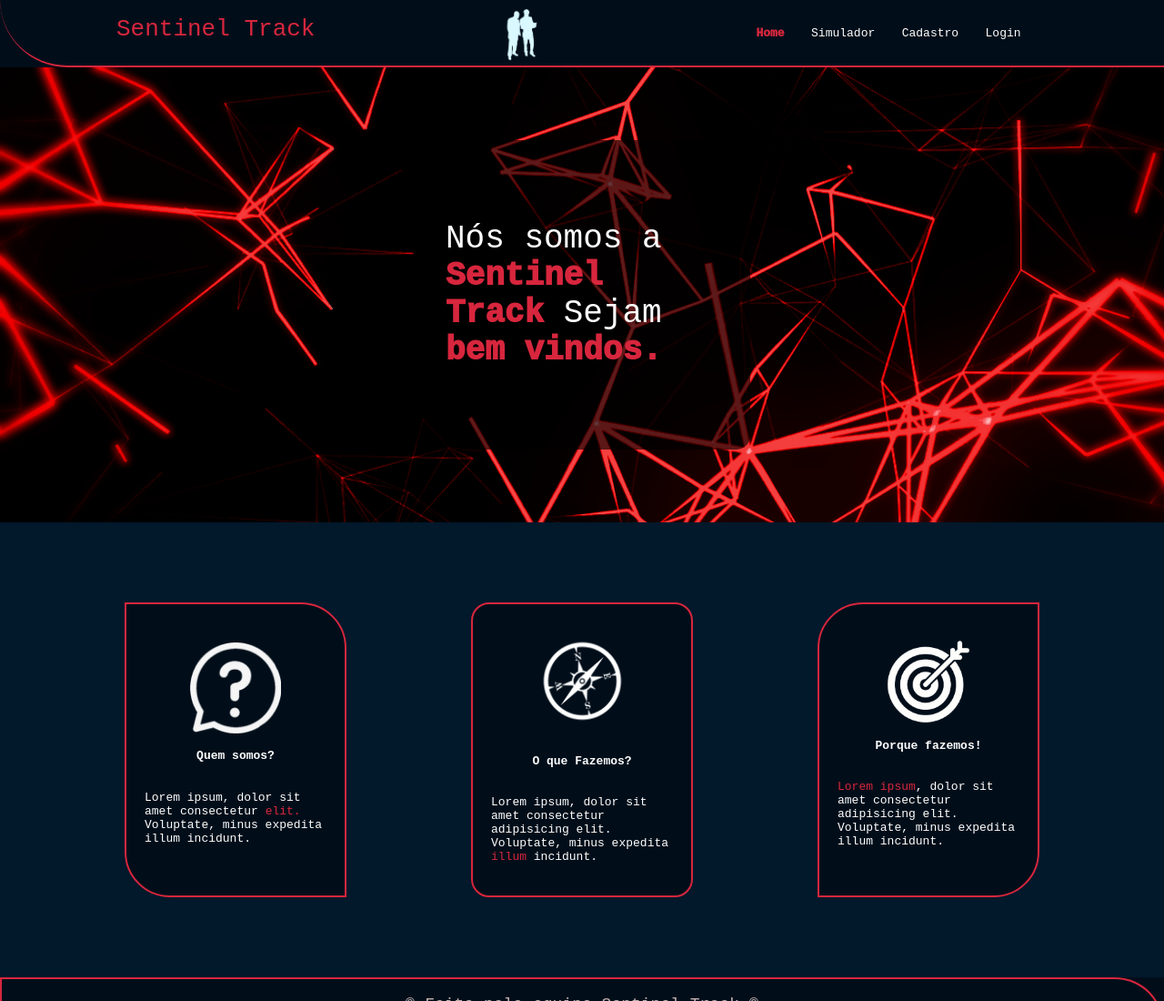
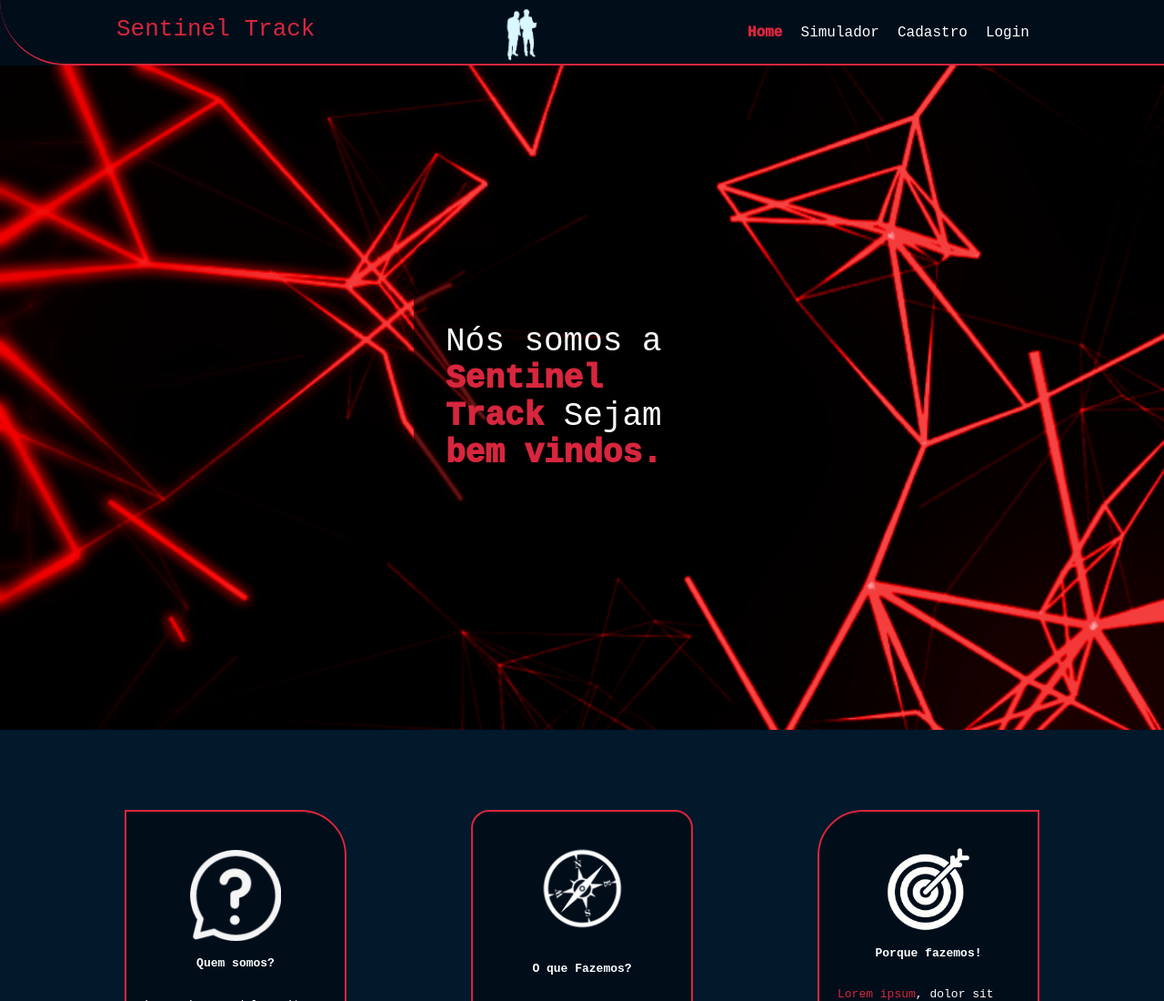
Before and after one commit to Sentinel-Track/SentinelTrack-PI, a plain HTML site: page index.html in a window 1280 px wide. Shown: the top 1100 px of the page at 91% size. Drawn offline with Linux system fonts and the light colour scheme.

Commit message:
ajuste fino

```diff
--- a/Estilo.css
+++ b/Estilo.css
@@ -7,6 +7,7 @@ body {
 .header {
     border-bottom: #D7263D solid 2px;
     border-bottom-left-radius: 300px;
+    height: 70px;
 }
 
 .header ul #aqui {
@@ -40,6 +41,7 @@ body {
 .barra a {
     text-decoration: none;
     color: white;
+    font-size: 16px;
 }
 
 .header .container .imagem img {
@@ -54,7 +56,7 @@ body {
 
 .banner {
     background-image: url("imagens/Laser_Sentinel_Track.png");
-    height: 500px;
+    height: calc(100vh - 70px);
     background-size: cover;
     color: #fff;
     display: flex;
@@ -198,7 +200,7 @@ body {
 .imgFundo .container .boxLogin {
     display: flex;
     width: 400px;
-    height: 300px;
+    height: 400px;
     background-color: #02182B;
     flex-direction: column;
     justify-content: space-between;
--- a/index.html
+++ b/index.html
@@ -5,7 +5,7 @@
     <meta charset="UTF-8">
     <meta http-equiv="X-UA-Compatible" content="IE=edge">
     <meta name="viewport" content="width=device-width, initial-scale=1.0">
-    <link rel="stylesheet" href="Estilo.css">
+    <link rel="stylesheet" href="estilo.css">
     <link rel="shortcut icon" href="imagens/Logo_Temporaria.png" />
     <title>Home</title>
 </head>
```
Also changed, not shown: login.html (+1 -1 lines), simulador.html (+1 -1 lines).
